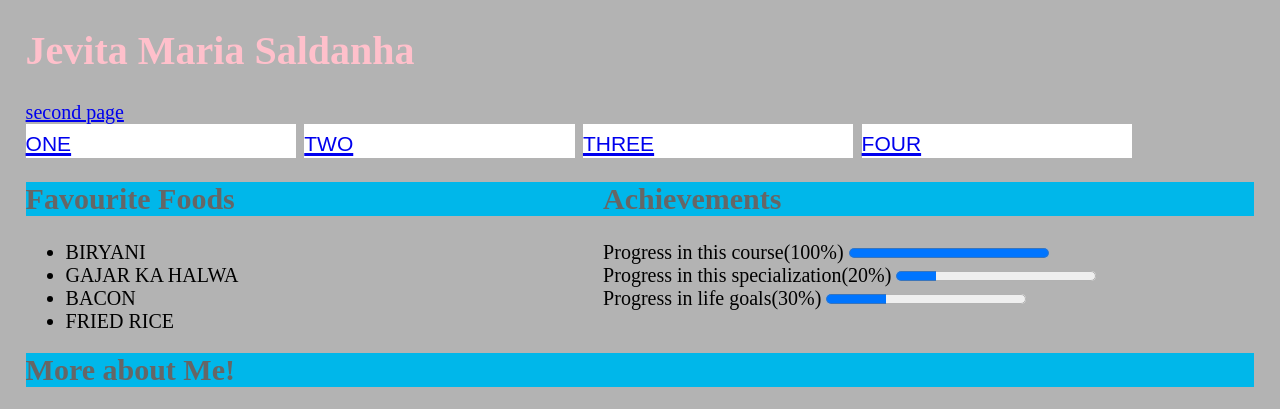
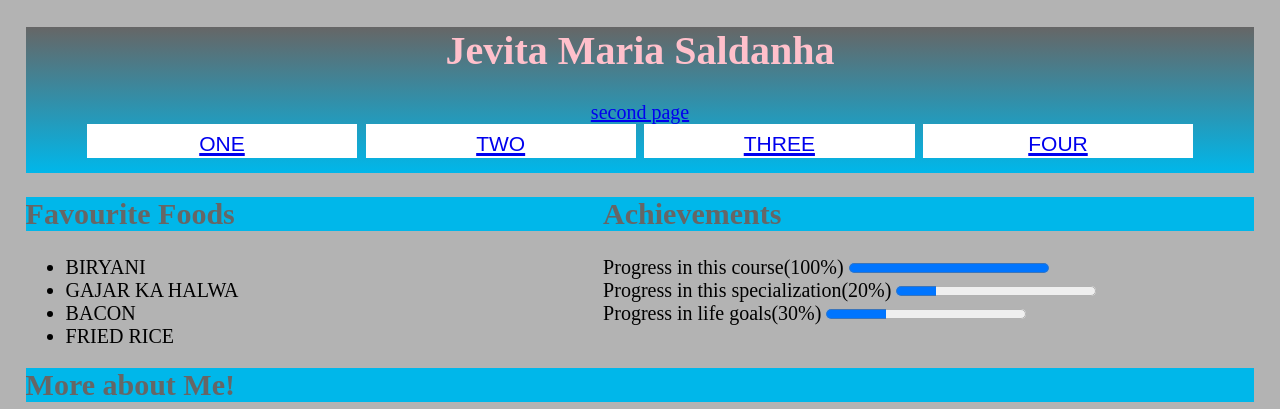
Before and after one commit to reneda/wd4e, a plain HTML site: page index.html in a window 1280 px wide. Shown: the top 409 px of the page. Drawn offline with Linux system fonts and the light colour scheme.

Commit message:
Update index.html

```diff
--- a/index.html
+++ b/index.html
@@ -6,7 +6,7 @@
     <link rel="stylesheet" href="w2.css">
 </head>
 <body>
-    <h1 style="color:pink">Jevita Maria Saldanha</h1>
+<header>    <h1 style="color:pink">Jevita Maria Saldanha</h1>
     <a href="secondpage.html">second page</a>
     <nav>
        <a href="Favourite">one</a>
@@ -14,7 +14,7 @@
        <a href="More">three</a>
        <a href="This">four</a>
     </nav>
-
+ </header>
    <section class="half">
        <h2>Favourite Foods</h2>
        <ul>
```
